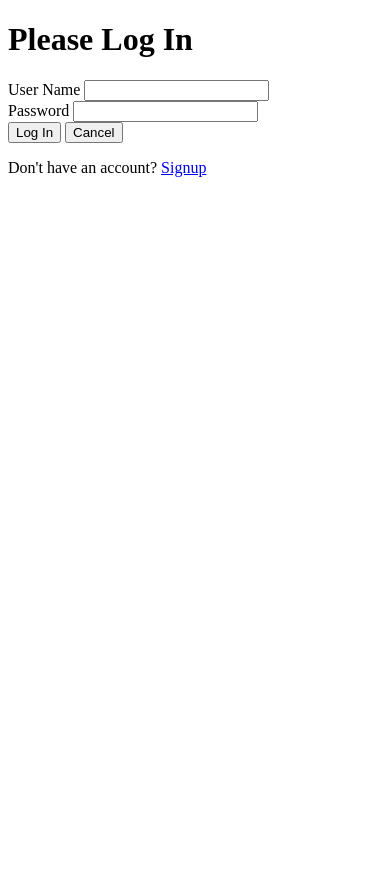
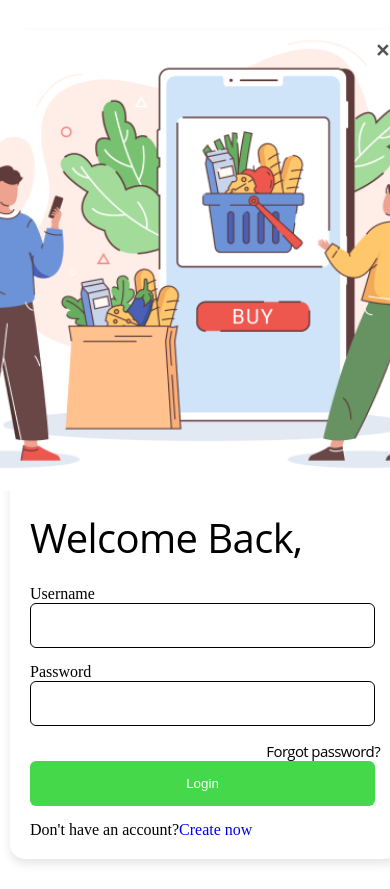
Before and after one commit to Saurav-stha/privateDigitalKirana, a PHP site: page /login.php in a window 390 px wide; the page is wider, and only the part inside the window is pictured. Before the commit the page ends 177 px from the top of that part, so only its background shows below. Run offline with PHP 8.4, Linux system fonts and the light colour scheme.

Commit message:
backend refined - in login, mail, username and phone number should be used - images/icons to be added

```diff
--- /dev/null
+++ b/core/logout.php
@@ -0,0 +1,5 @@
+<?php
+session_start();
+if(session_destroy()){
+    header("Location: ../index.php");
+}
--- a/login.php
+++ b/login.php
@@ -1,36 +1,7 @@
 <?php
-    // if (isset($_POST['who']) && isset($_POST['pass']) && ($_POST['pass'])=="php123"){
-    //     header("Location: homepage.php?name=".urlencode($_POST['who']));
-    // }
-    if (isset($_POST['cancel'])){
-        header("Location: index.php");
-    }
-    $salt = 'XyZzy12*_';
-
-    $stored_hash = '218140990315bb39d948a523d61549b4';  // Pw is php123
-
-    $failure = false;
-
-    // Check to see if we have some POST data, if we do process it
-    if ( isset($_POST['who']) && isset($_POST['pass']) ) {
-        if (strlen($_POST['who']) < 1 || strlen($_POST['pass']) < 1 ) {
-            $failure = "User name and password are required";
-        }
-        // else if(strpos($_POST['who'], '@') == false){
-        //     $failure = "Email must have an at-sign (@)";
-        else {
-            $check = hash('md5', $_POST['pass']);
-            if ( $check == $stored_hash ) {
-                header("Location: homepage.php?name=".urlencode($_POST['who']));
-                error_log("Login success ".$_POST['who']);
-
-                return;
-            } else {
-
-                $failure = "Incorrect password";
-                error_log("Login fail ".$_POST['who']." $check");
-            }
-        }
+    session_start();
+    if (isset($_SESSION['username'])){
+        header("Location: homepage.php");
     }
 ?>
 <!DOCTYPE html>
@@ -38,24 +9,158 @@
 <head>
     <meta charset="UTF-8">
     <meta name="viewport" content="width=device-width, initial-scale=1.0">
-    <title>RoronoaSaurav's Login</title>
+    <title>Login</title>
+    <style>
+       * {
+            padding: 0;
+            margin: 0;
+        }
+
+        html {
+            font-size: 16px; /* Set a base font size for rem units */
+        }
+
+        .login-container {
+            position: relative;
+            border: 0.03125rem solid none;
+            border-radius: 0.9375rem;
+            display: flex;
+            flex-wrap: wrap;
+            justify-content: center;
+            margin: 6.25rem 12.5rem;
+            max-width: 68.75rem;
+            width: 100%;
+            box-shadow: 0 0.3125rem 0.625rem rgba(0, 0, 0, 0.1);
+        }
+
+        .close-button {
+            position: absolute;
+            top: 0.625rem;
+            right: 0.625rem;
+            cursor: pointer;
+            font-size: 1.125rem;
+            color: #555;
+            font-weight: 800;
+        }
+
+        .image-content {
+            flex: 0 0 32.8125rem;
+            max-width: 32.8125rem;
+        }
+
+        .image-content img {
+            object-fit: cover;
+            width: 100%;
+            height: 100%;
+        }
+
+        .login-content {
+            flex: 1;
+            padding: 1.25rem;
+            border: 0.03125rem solid none;
+        }
+
+        .login-content h1 {
+            font-family: Open Sans;
+            font-size: 2.5rem;
+            font-weight: 400;
+            line-height: 3.375rem;
+            letter-spacing: -0.0375rem;
+            text-align: left;
+            margin-bottom: 1.25rem;
+        }
+
+        input {
+            border: 0.03125rem solid black;
+            width: calc(100% - 0.3125rem);
+            box-sizing: border-box;
+            margin-bottom: 0.9375rem;
+            border-radius: 0.375rem;
+            display: block;
+            height: 2.8125rem;
+        }
+
+        #submit-button {
+            text-align: center;
+            background-color: #45d84b;
+            color: white;
+            height: 2.8125rem;
+            border: none;
+        }
+
+        .login-content h3 span p {
+            font-family: Open Sans;
+            font-size: 0.9375rem;
+            font-weight: 400;
+            line-height: 1.25rem;
+            letter-spacing: -0.0375rem;
+            text-align: right;
+        }
+
+        .login-content span a {
+            text-decoration: none;
+        }
+
+        @media screen and (max-width: 48rem) {
+            .login-container {
+                margin: 1.875rem 0.625rem;
+            }
+        }
+    </style>
 </head>
 <body>
-    <div class="container">
-    <h1>Please Log In</h1>
+    <div class="login-container">
+        <div class="close-button" onclick="closeLogin()">✕</div>
+        <div class="image-content">
+            <img src="./assets/Images/login.png" alt="">
+        </div>
+        <div class="login-content">
+            <h1>Welcome Back,</h1>
+            <form method="post">
+                <label for="username">Username</label>
+                <input type="text" id="username" name="username" required>
+
+                <label for="password">Password</label>
+                <input type="password" id="password" name="password" required>
+
+                <h3><span><p>Forgot password?</p></span></h3>
+                <input type="submit" name="submit" value="Login" id="submit-button">
+                <span><p>Don't have an account?<a href="signup.php">Create now</a></p></span>
+            </form>
+        </div>
+    </div>
     <?php
-        if ($failure!=false){
-            echo "<p style='color:red'>.$failure.</p>";
+        if (isset($_POST['submit'])){
+            $username = $_POST['username'];
+            $password = $_POST['password'];
+            $hash = hash('md5', $_POST['password']);
+            require_once "./core/init.php";
+            $sql = "SELECT * from customers where username ='$username'";
+            $result = mysqli_query($conn,$sql);
+            $user = mysqli_fetch_array($result,MYSQLI_ASSOC);
+
+            if($user){
+                if (strcmp($hash,$user["pwd"])==0){
+                    session_start();
+                    $_SESSION['username']=$user['username'];
+                    header("Location: homepage.php");
+                    die();
+                }else{
+                    die("Wrong password");
+                }
+            }else{
+                die("No such customers with that username.");
+            }
+
         }
-    ?>
-    <form method="POST">
-        <label for="nam">User Name</label>
-        <input type="text" name="who" id="nam"><br/>
-        <label for="id_1723">Password</label>
-        <input type="text" name="pass" id="id_1723"><br/>
-        <input type="submit" value="Log In">
-        <input type="submit" name="cancel" value="Cancel">
-        <p>Don't have an account? <a href="./signup.php">Signup</a></p>
-    </form>
+?>
+    <script>
+        function closeLogin() {
+            var loginContainer = document.querySelector(".login-container");
+            loginContainer.style.display = "none";
+        }
+    </script>
+
 </body>
 </html>
+<!-- include "includes/footer.php"; ?> -->
```
Also changed, not shown: css/index.css (+23 -16 lines), database.php (deleted, +0 -16 lines), homepage.php (+7 -7 lines), signup.php (+4 -4 lines), assets/Video/Admin Dashboard.png (deleted), assets/Video/Admin product manage.png (deleted), assets/Video/Home page.png (deleted), assets/Video/LoginPage.png (deleted), assets/Video/Product Display.png (deleted), assets/Video/SignupPage.png (deleted), assets/img/cart.png (deleted), assets/img/discount.jpg (deleted), assets/img/grocery.png (deleted), assets/img/grocery2.png (deleted), 3 more files.
